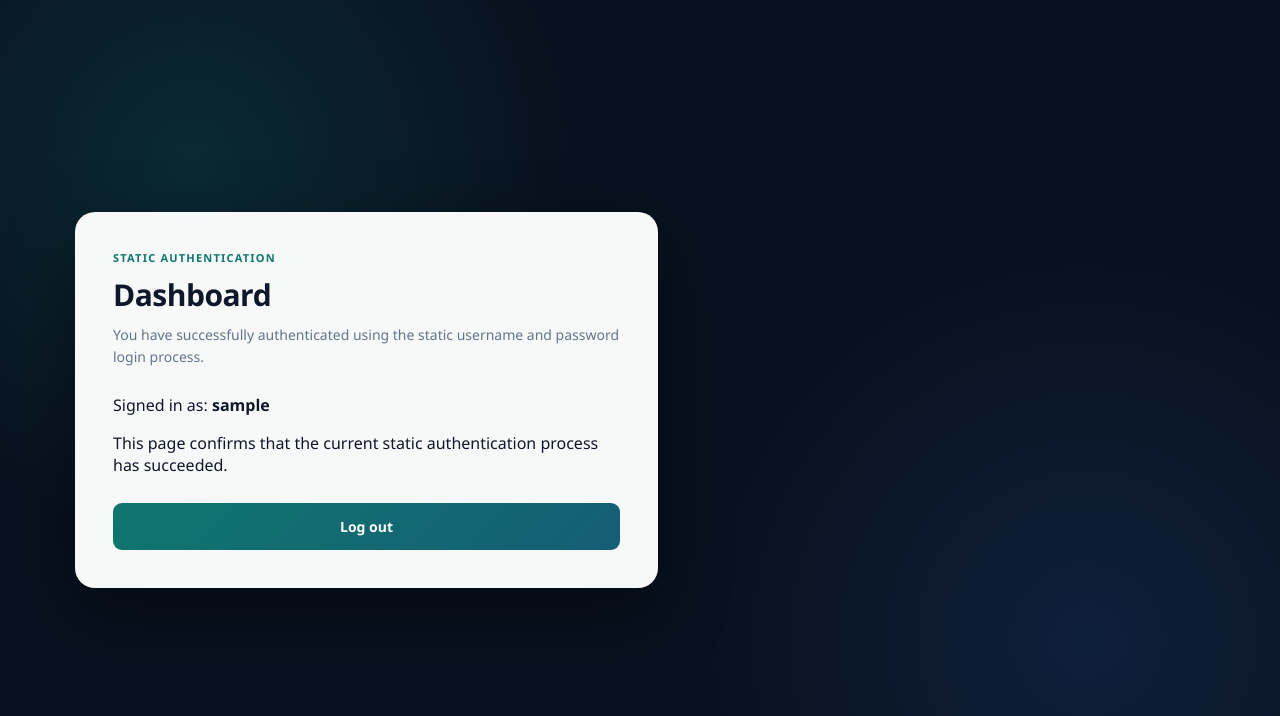
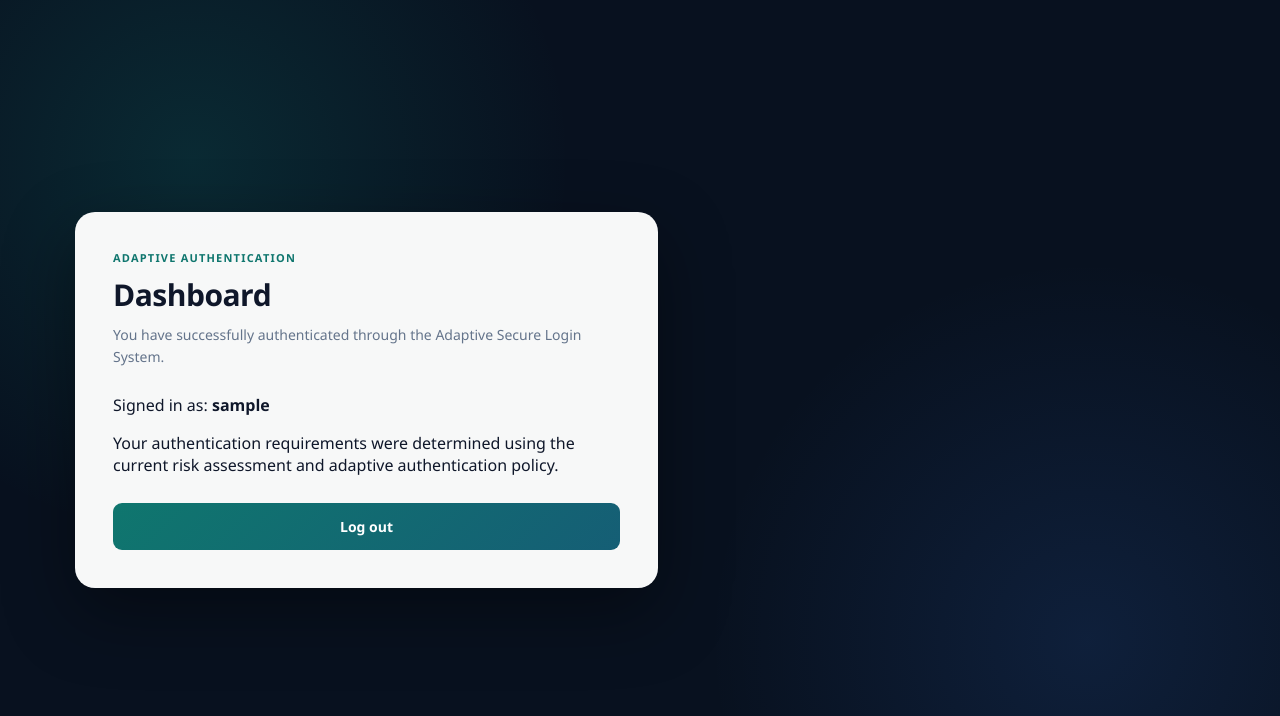
Before and after one commit to jurgenkalinjuna9/adaptive-secure-login-system, a Flask app: page /dashboard in a window 1280 px wide. Shown: the top 716 px of the page. Run offline with Flask 3, Linux system fonts and the light colour scheme; the visitor is signed in with stand-in values (Sample User, id 1).

Commit message:
Update dashboard for adaptive authentication

```diff
--- a/templates/dashboard.html
+++ b/templates/dashboard.html
@@ -28,7 +28,7 @@
             <div class="auth-card-header">
 
                 <div class="card-label">
-                    STATIC AUTHENTICATION
+                    ADAPTIVE AUTHENTICATION
                 </div>
 
                 <h2>
@@ -36,8 +36,8 @@
                 </h2>
 
                 <p>
-                    You have successfully authenticated using
-                    the static username and password login process.
+                    You have successfully authenticated through
+                    the Adaptive Secure Login System.
                 </p>
 
             </div>
@@ -51,8 +51,9 @@
                 </p>
 
                 <p>
-                    This page confirms that the current
-                    static authentication process has succeeded.
+                    Your authentication requirements were determined
+                    using the current risk assessment and adaptive
+                    authentication policy.
                 </p>
 
             </div>
```
